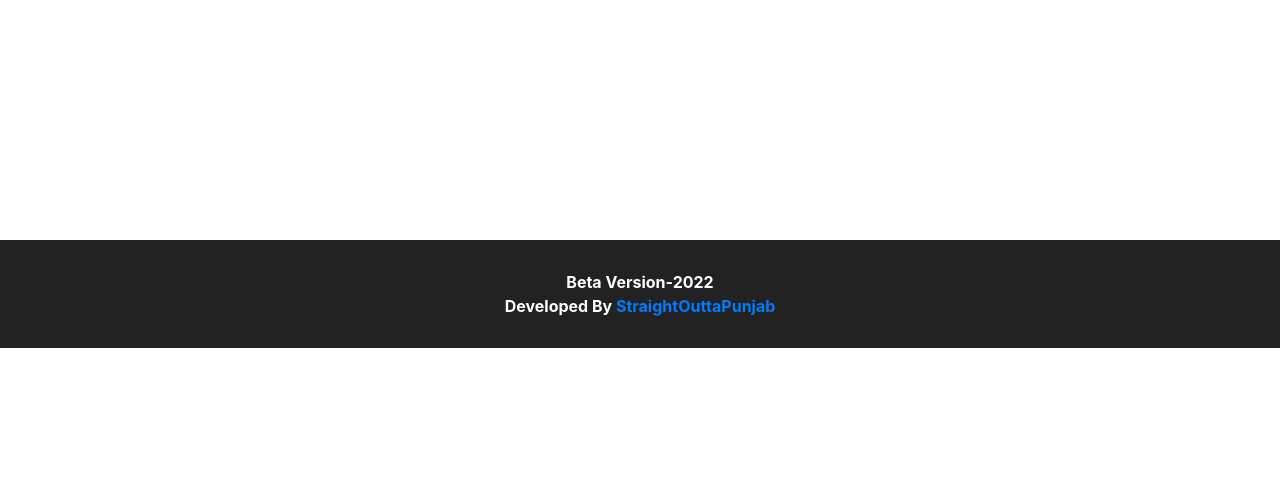
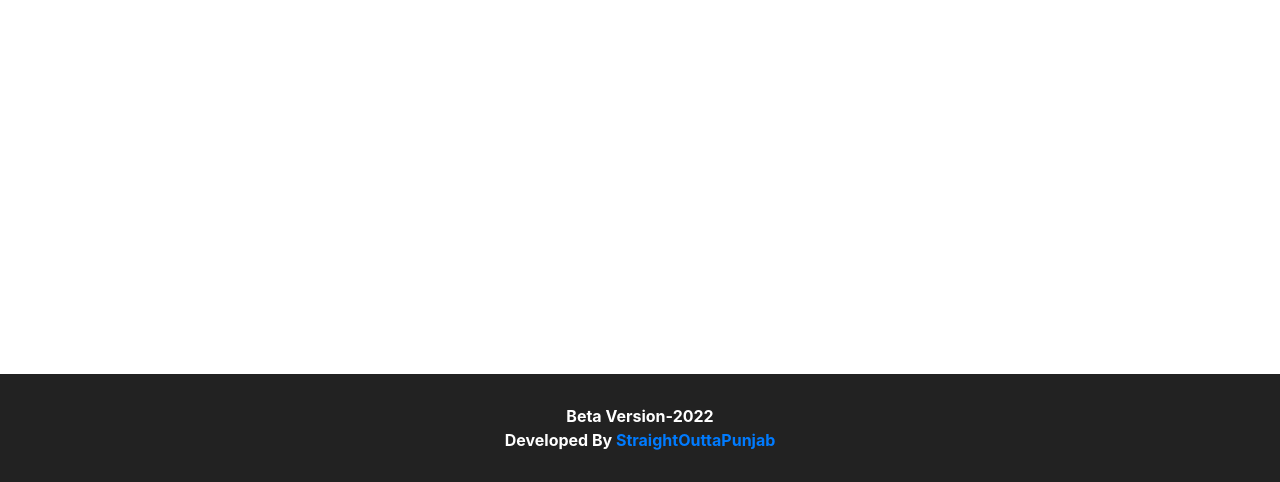
Before and after one commit to king-knight-harsh/OneStopAgro, a Flask app: page / in a window 1280 px wide. Shown: the part 318-800 px from the top of the page. Run offline with Flask 2, Linux system fonts and the light colour scheme; some libraries are stand-ins or nearby versions.

Commit message:
footer fix

```diff
--- a/FlaskAI/static/css/test.css
+++ b/FlaskAI/static/css/test.css
@@ -26,8 +26,10 @@
     margin-left: 0px;
     margin-right: 0px;
     padding-right: 0px;
-
+    position: absolute;
     bottom: 0;
+    left: 0;
+    right: 0;
     width: 100%;
 
 
```
